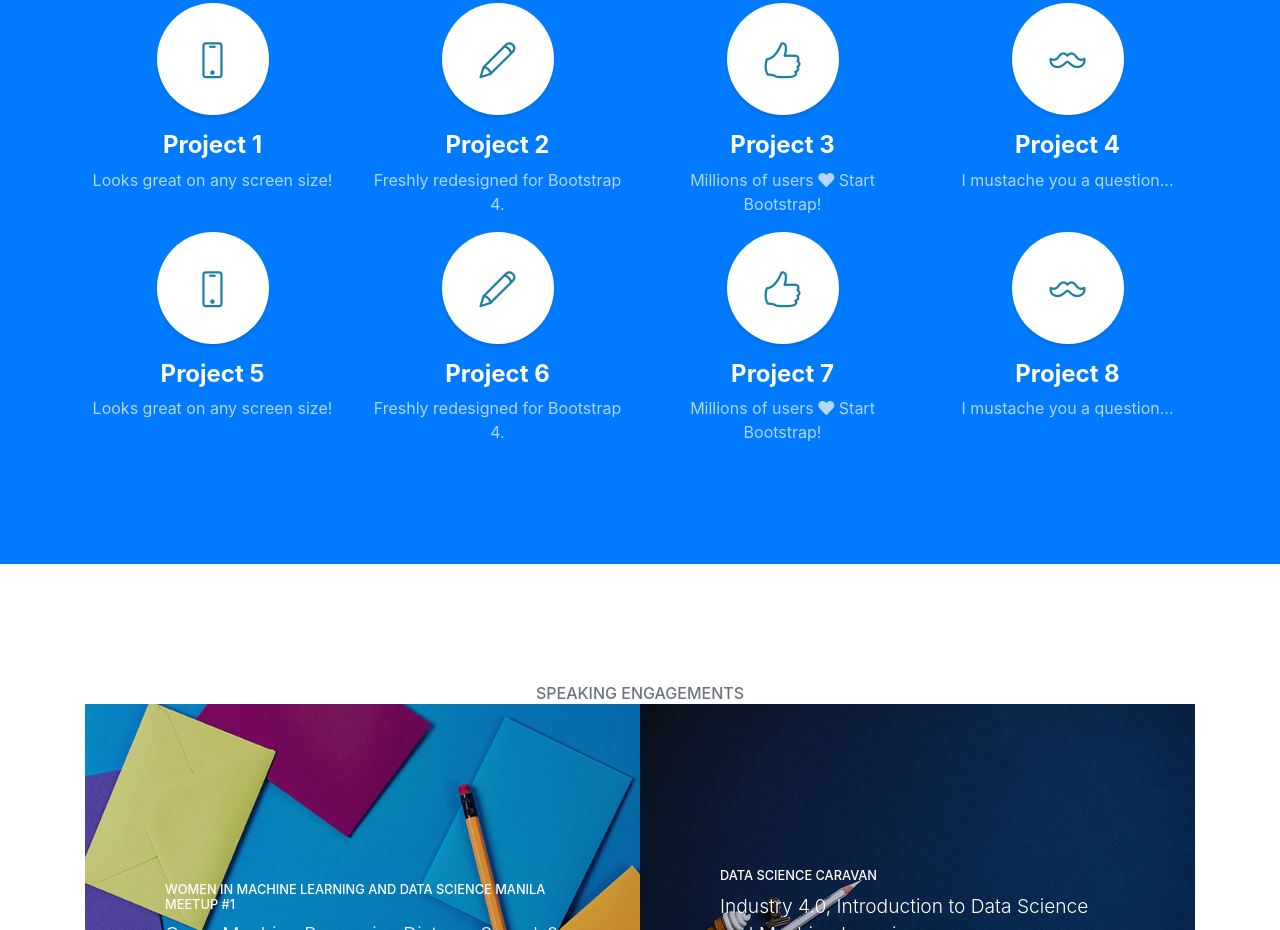
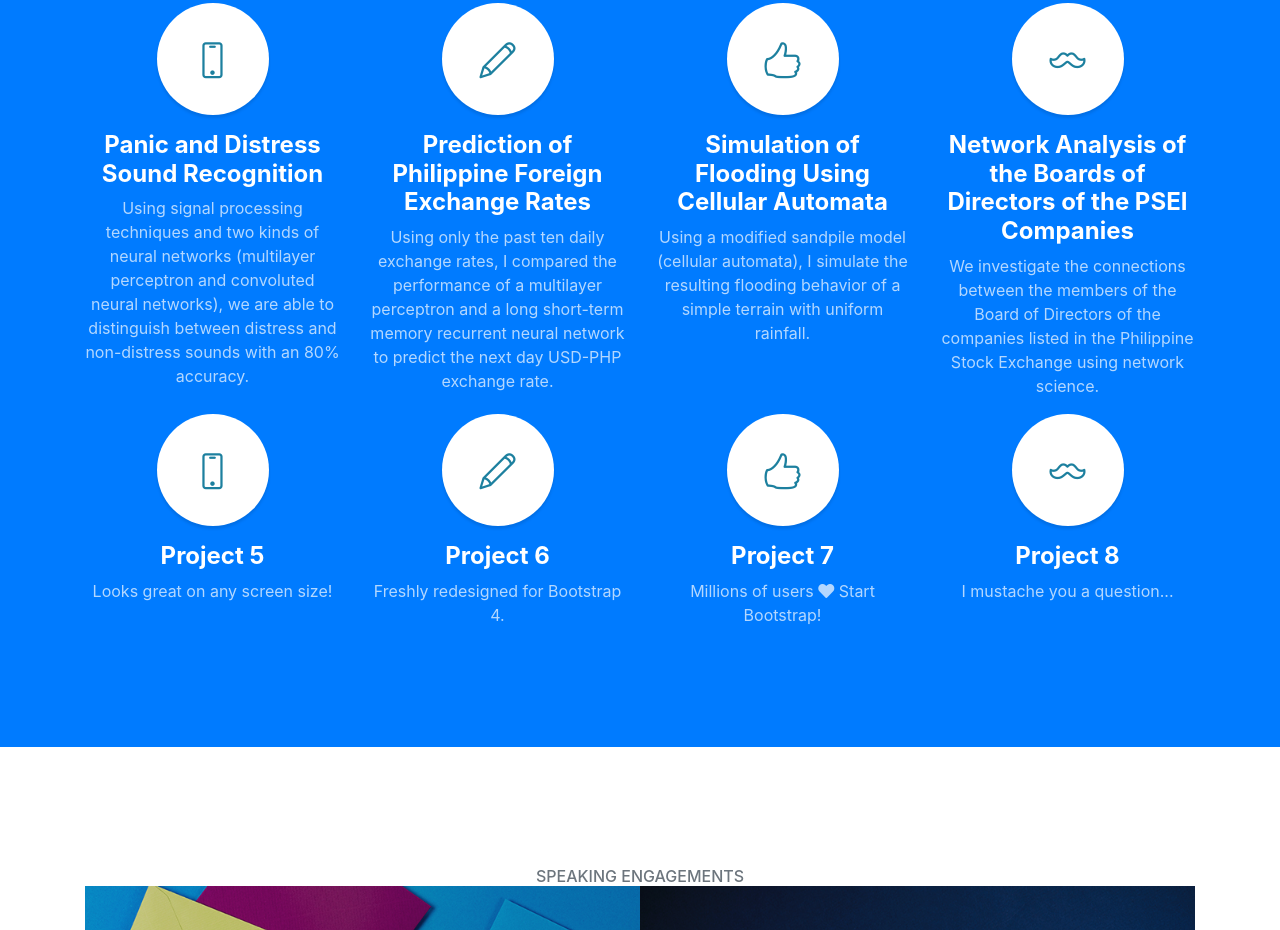
Before and after one commit to patriciamanasan/patmanasan.github.io, a website with bundled scripts: page index.html in a window 1280 px wide. Shown: the part 1655-2585 px from the top of the page. Built offline with nearby package versions, Linux system fonts and the light colour scheme.

Commit message:
update index files

```diff
--- a/index.html
+++ b/index.html
@@ -125,38 +125,44 @@
             <i class="icon-screen-smartphone"></i>
           </span>
           <h4>
-            <strong>Project 1</strong>
+            <strong>Panic and Distress Sound Recognition</strong>
           </h4>
-          <p class="text-faded mb-0">Looks great on any screen size!</p>
+          <p class="text-faded mb-0">
+		  Using signal processing techniques and two kinds of neural networks (multilayer perceptron and convoluted neural networks), we are able to distinguish between distress and non-distress sounds with an 80% accuracy.
+		  </p>
         </div>
         <div class="col-lg-3 col-md-6 mb-5 mb-lg-0">
           <span class="service-icon rounded-circle mx-auto mb-3">
             <i class="icon-pencil"></i>
           </span>
           <h4>
-            <strong>Project 2</strong>
+            <strong>Prediction of Philippine Foreign Exchange Rates</strong>
           </h4>
-          <p class="text-faded mb-0">Freshly redesigned for Bootstrap 4.</p>
+          <p class="text-faded mb-0">
+		  Using only the past ten daily exchange rates, I compared the performance of a multilayer perceptron and a long short-term memory recurrent neural network to predict the next day USD-PHP exchange rate.
+		  </p>
         </div>
         <div class="col-lg-3 col-md-6 mb-5 mb-md-0">
           <span class="service-icon rounded-circle mx-auto mb-3">
             <i class="icon-like"></i>
           </span>
           <h4>
-            <strong>Project 3</strong>
+            <strong>Simulation of Flooding Using Cellular Automata</strong>
           </h4>
-          <p class="text-faded mb-0">Millions of users
-            <i class="fas fa-heart"></i>
-            Start Bootstrap!</p>
+          <p class="text-faded mb-0">
+		  Using a modified sandpile model (cellular automata), I simulate the resulting flooding behavior of a simple terrain with uniform rainfall.
+		  </p>
         </div>
         <div class="col-lg-3 col-md-6">
           <span class="service-icon rounded-circle mx-auto mb-3">
             <i class="icon-mustache"></i>
           </span>
           <h4>
-            <strong>Project 4</strong>
+            <strong>Network Analysis of the Boards of Directors of the PSEI Companies</strong>
           </h4>
-          <p class="text-faded mb-0">I mustache you a question...</p>
+          <p class="text-faded mb-0">
+		  We investigate the connections between the members of the Board of Directors of the companies listed in the Philippine Stock Exchange using network science.
+		  </p>
         </div>
       </div>
     </div>
```
